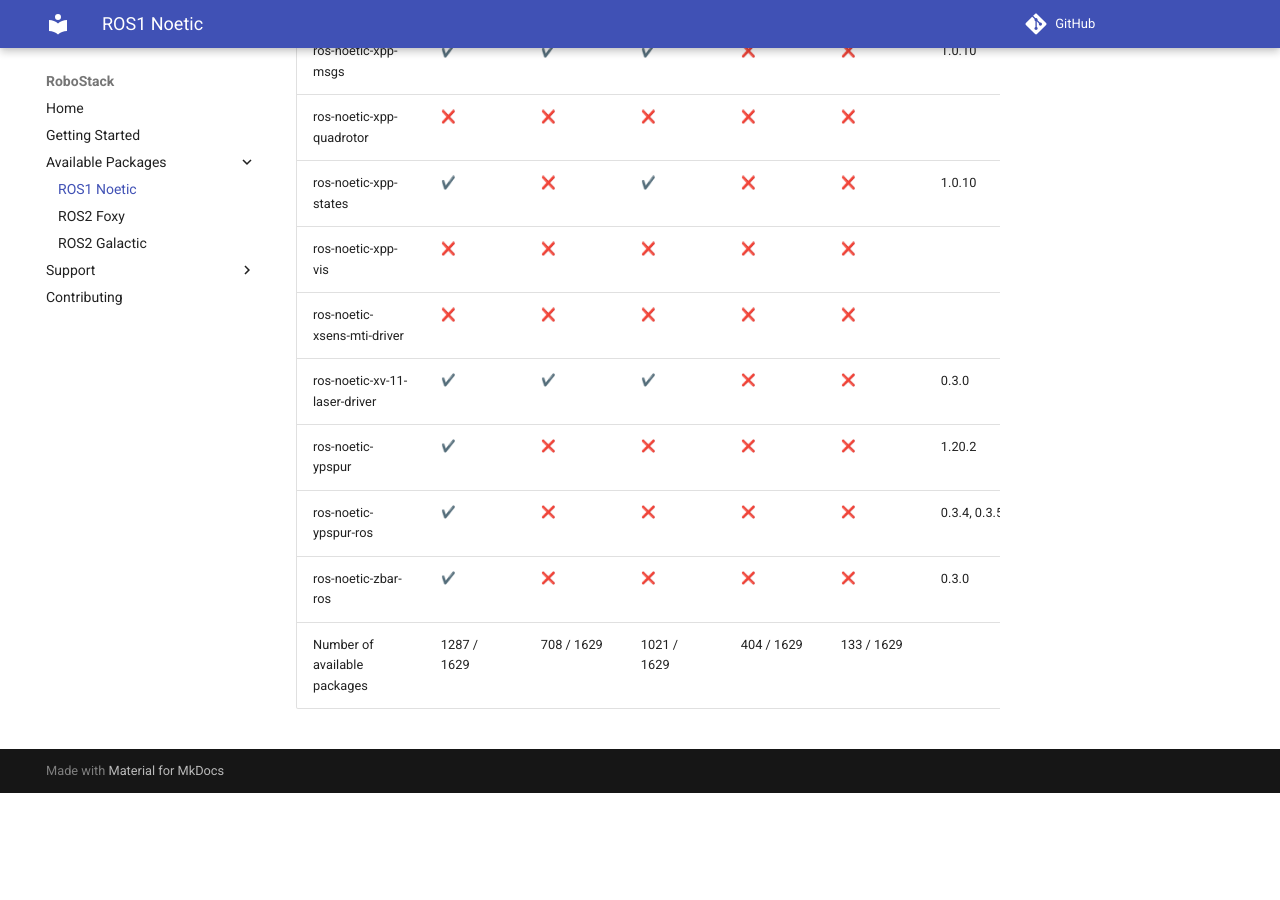
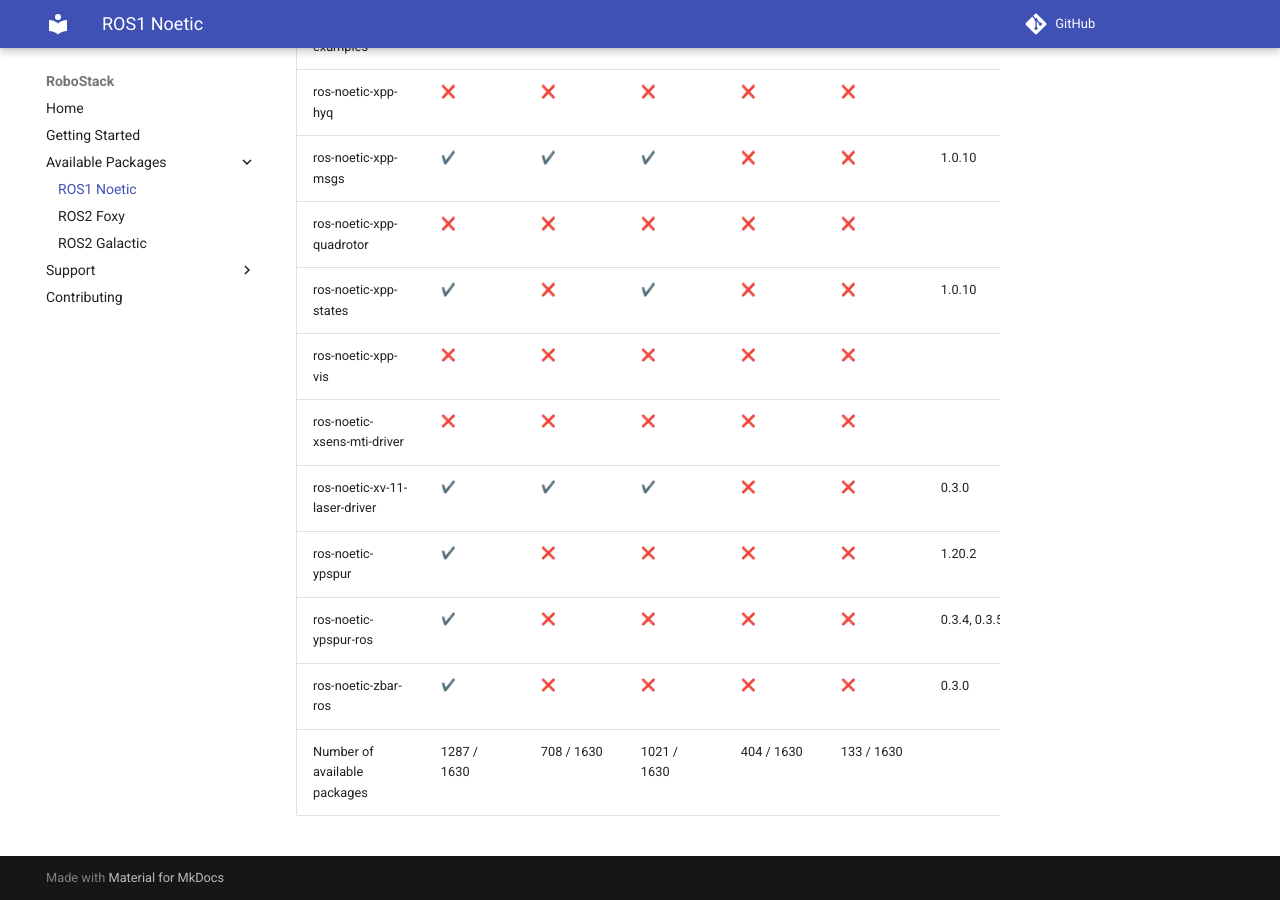
Before and after one commit to RoboStack/robostack.github.io, an MkDocs documentation site: the page built from docs/noetic.md, in a window 1280 px wide and 900 px high, scrolled down 119092 px. Built offline with MkDocs 1.6.1 and Material for MkDocs 9.7.7, drawn with Linux system fonts in a browser that asks for light colours; emoji names are drawn with the system emoji font; comment, search, counter and statistics services are not loaded; before the commit the page ends 119885 px from its top, so only the background shows below that; some of the changed text lies outside the part shown.

Commit message:
Update tables

```diff
--- a/docs/noetic.md
+++ b/docs/noetic.md
@@ -1629,4 +1630,4 @@
 | ros-noetic-ypspur | :heavy_check_mark: { data-sort='1' } | :x: { data-sort='0' } | :x: { data-sort='0' } | :x: { data-sort='0' } | :x: { data-sort='0' } | 1.20.2  |
 | ros-noetic-ypspur-ros | :heavy_check_mark: { data-sort='1' } | :x: { data-sort='0' } | :x: { data-sort='0' } | :x: { data-sort='0' } | :x: { data-sort='0' } | 0.3.4, 0.3.5  |
 | ros-noetic-zbar-ros | :heavy_check_mark: { data-sort='1' } | :x: { data-sort='0' } | :x: { data-sort='0' } | :x: { data-sort='0' } | :x: { data-sort='0' } | 0.3.0  |
-| Number of available packages |  1287 / 1629 | 708 / 1629 | 1021 / 1629 | 404 / 1629 | 133 / 1629 |
+| Number of available packages |  1287 / 1630 | 708 / 1630 | 1021 / 1630 | 404 / 1630 | 133 / 1630 |
```
Also changed, not shown: other parts of docs/noetic.md (+1 -0 lines), docs/foxy.md (+2 -1 lines), docs/galactic.md (+2 -1 lines).
